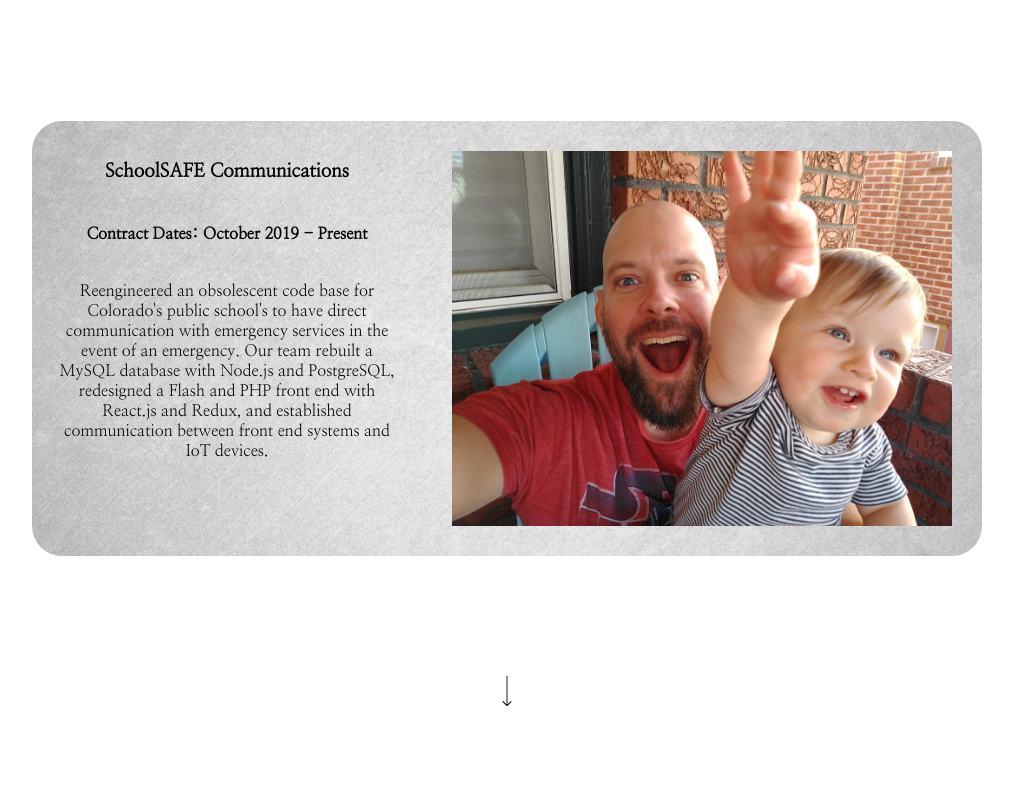
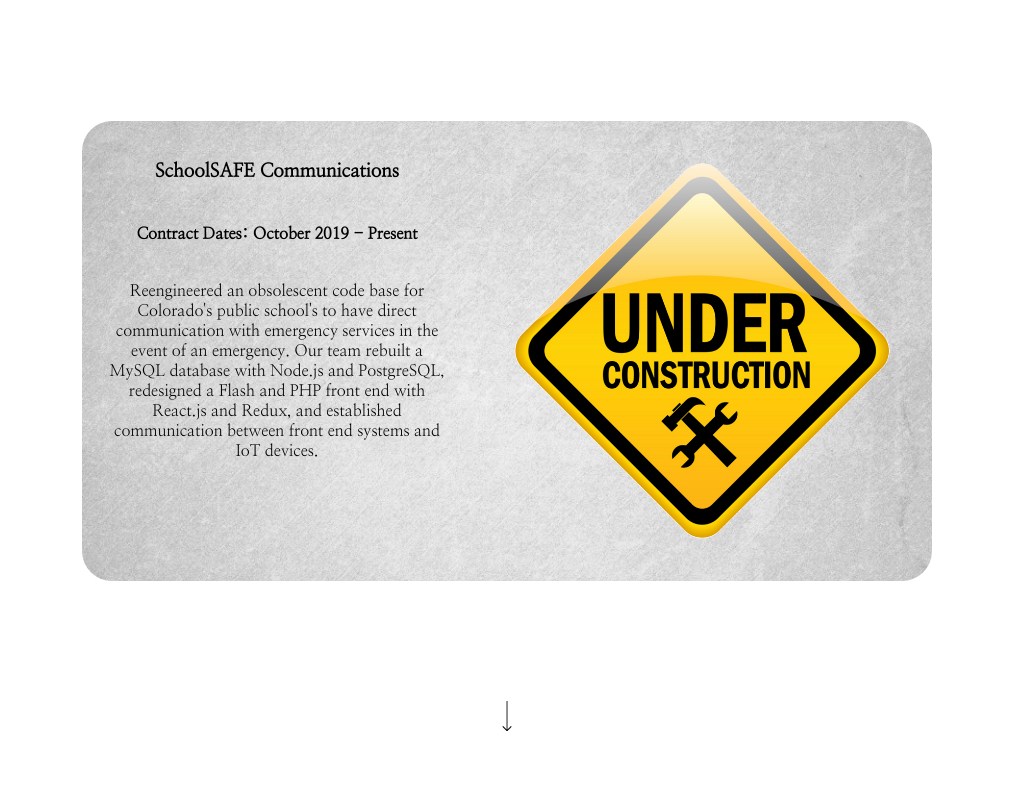
Before and after one commit to baldm0mma/JevTheDev-PortfolioPage, a React (Create React App) app: page / in a window 1280 px wide. Shown: the part 2380-3180 px from the top of the page, without its empty margins (133-1146 px from the left). Built offline with nearby package versions, Linux system fonts and the light colour scheme; no server answers.

Commit message:
Add contracts to view

```diff
--- a/src/containers/Contract.css
+++ b/src/containers/Contract.css
@@ -20,7 +20,7 @@
 }
 
 .contract-image {
-  max-height: 500px;
-  max-width: 500px;
+  max-height: 400px;
+  max-width: 400px;
   padding: 30px;
 }
--- a/src/projectContent/projectContent.js
+++ b/src/projectContent/projectContent.js
@@ -87,12 +87,12 @@
     title: 'SchoolSAFE Communications',
     dates: 'October 2019 - Present',
     description: "Reengineered an obsolescent code base for Colorado's public school's to have direct communication with emergency services in the event of an emergency. Our team rebuilt a MySQL database with Node.js and PostgreSQL, redesigned a Flash and PHP front end with React.js and Redux, and established communication between front end systems and IoT devices.",
-    image: './assets/Profile-Photo.jpg'
+    image: './assets/under-construction.png'
   },
   {
     title: 'Bryan Barton Construction',
     dates: 'October 2019 - Present',
     description: "Designed, built, and implemented a dynamic, full-stack, and multi-interface web application that connects homeowners and property managers with construction and home repair needs with builders and contractors. Homeowners/property managers, contractors, and administrators all have separate logins and permissions; Homeowners/property managers can enter a job, then contractors/builders can enter a bid, finally a bid is chosen, and the job is archived.",
-    image: './assets/Profile-Photo.jpg'
+    image: './assets/under-construction.png'
   }
 ]
```
Also changed, not shown: public/assets/under-construction.png (added).
